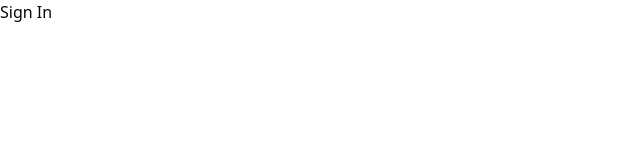
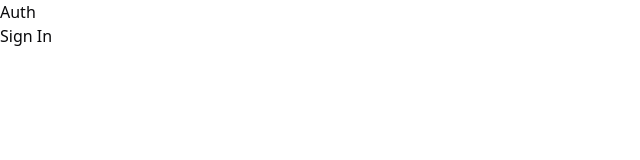
Before and after one commit to gabislera/Pizza-shop, a React (Vite) app: page /sign-in in a window 1280 px wide. Shown: the top 160 px of the page, without its empty margins (0-640 px from the left). Built offline with nearby package versions, Linux system fonts and the light colour scheme.

Commit message:
add: layouts

```diff
--- /dev/null
+++ b/src/pages/_layouts/app.tsx
@@ -0,0 +1,13 @@
+import { Outlet } from 'react-router-dom'
+
+export function AppLayout() {
+  return (
+    <div>
+      <h1>Header</h1>
+
+      <div>
+        <Outlet />
+      </div>
+    </div>
+  )
+}
--- /dev/null
+++ b/src/pages/_layouts/auth.tsx
@@ -0,0 +1,13 @@
+import { Outlet } from 'react-router-dom'
+
+export function AuthLayout() {
+  return (
+    <div>
+      <h1>Auth</h1>
+
+      <div>
+        <Outlet />
+      </div>
+    </div>
+  )
+}
```
Also changed, not shown: src/routes.tsx (+16 -2 lines).
